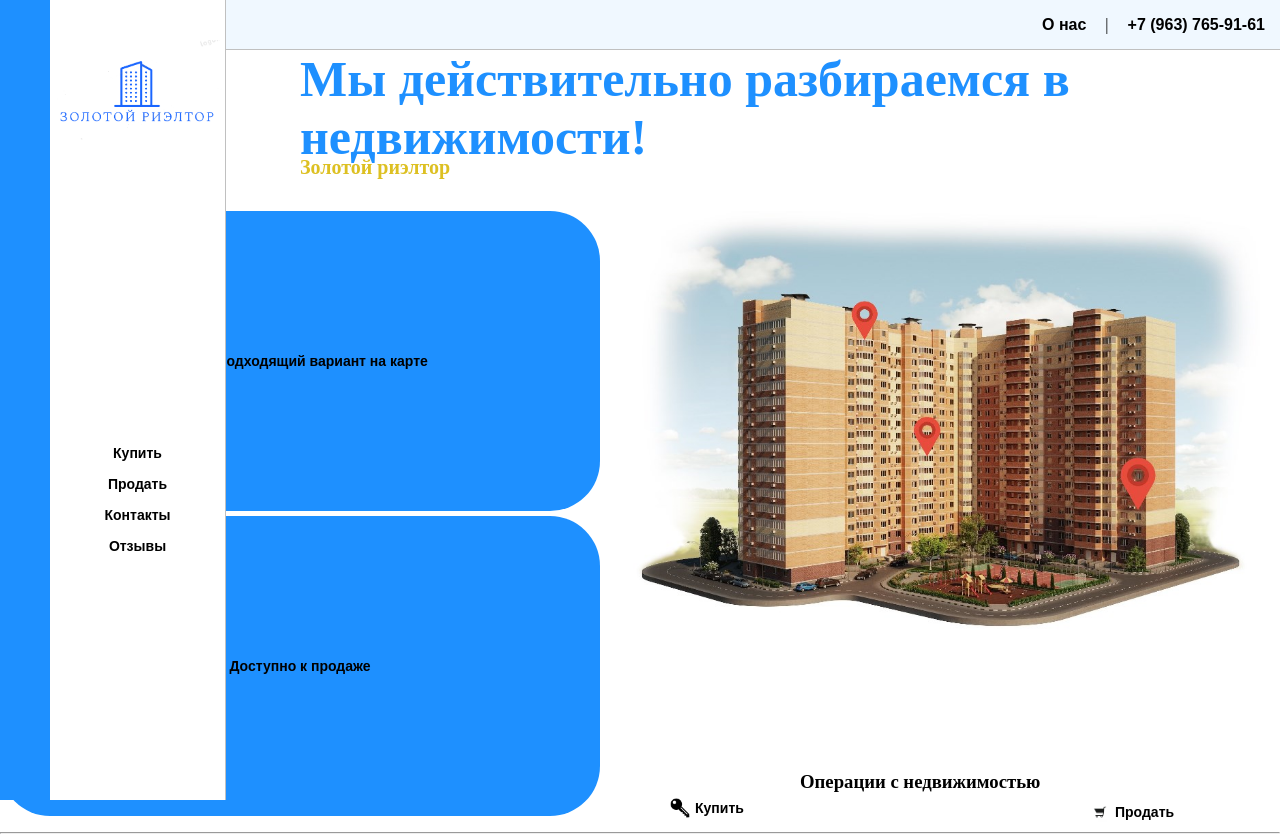
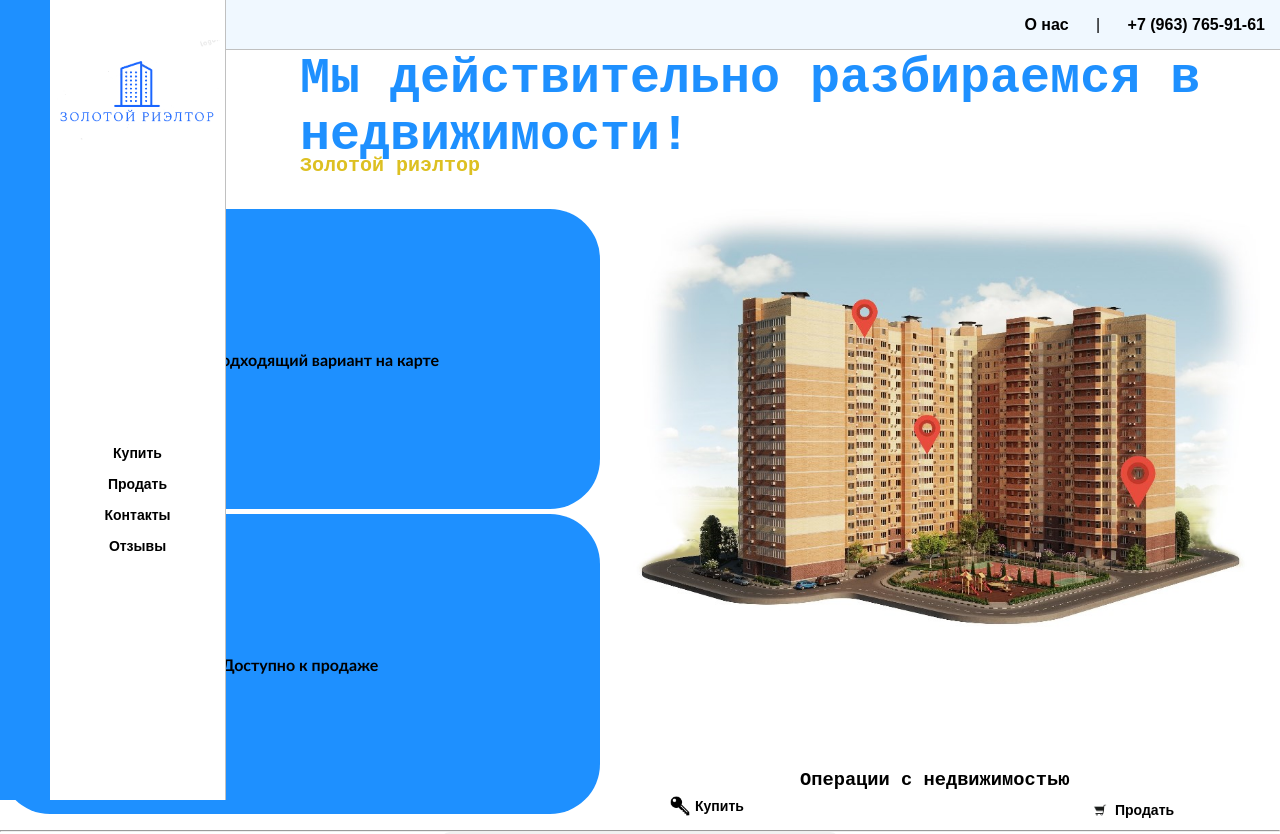
Before and after one commit to nikitos3000/proekt1315, a website: page index.html in a window 1280 px wide. Shown: the top 834 px of the page. Drawn offline with Linux system fonts and the light colour scheme.

Commit message:
font style changed

```diff
--- a/index.html
+++ b/index.html
@@ -1,8 +1,10 @@
 <!DOCTYPE html>
 <html>
 <head>
+    <meta name="viewport" content="width=device-width, initial-scale=1.0">
     <title>Золотой риэлтор</title>
     <link rel="stylesheet" type="text/css" href="/site/styles.css">
+    <link rel="stylesheet" type="text/css" href="/site/adaptive.css">
 </head>
 <body>
     <div class="header">
--- a/site/styles.css
+++ b/site/styles.css
@@ -1,5 +1,6 @@
 body{
     background-color: white;
+    font-family: 'Courier New', Courier, monospace;
 }
 
 .header {
@@ -113,7 +114,8 @@ body{
     border: none;
     color: black;
     font-weight: bold;
-    font-size: 14px;
+    font-size: 16px;
+    font-family: 'Trebuchet MS', 'Lucida Sans Unicode', 'Lucida Grande', 'Lucida Sans', Arial, sans-serif;
     padding: 5px 10px;
     height: 300px;
     width: 600px;
```
Also changed, not shown: site/adaptive.css (added).
